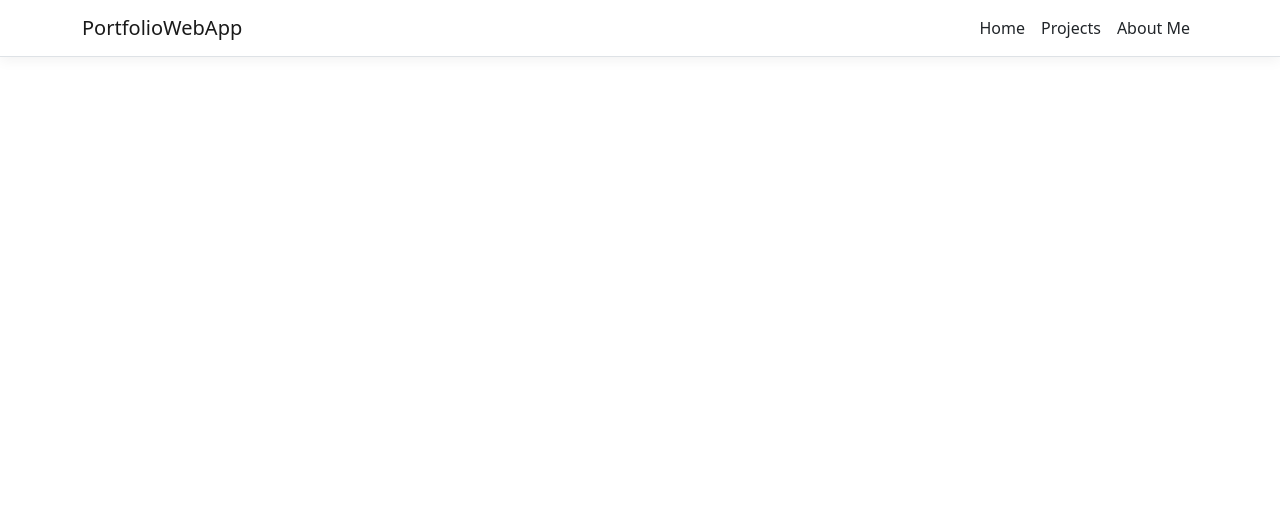
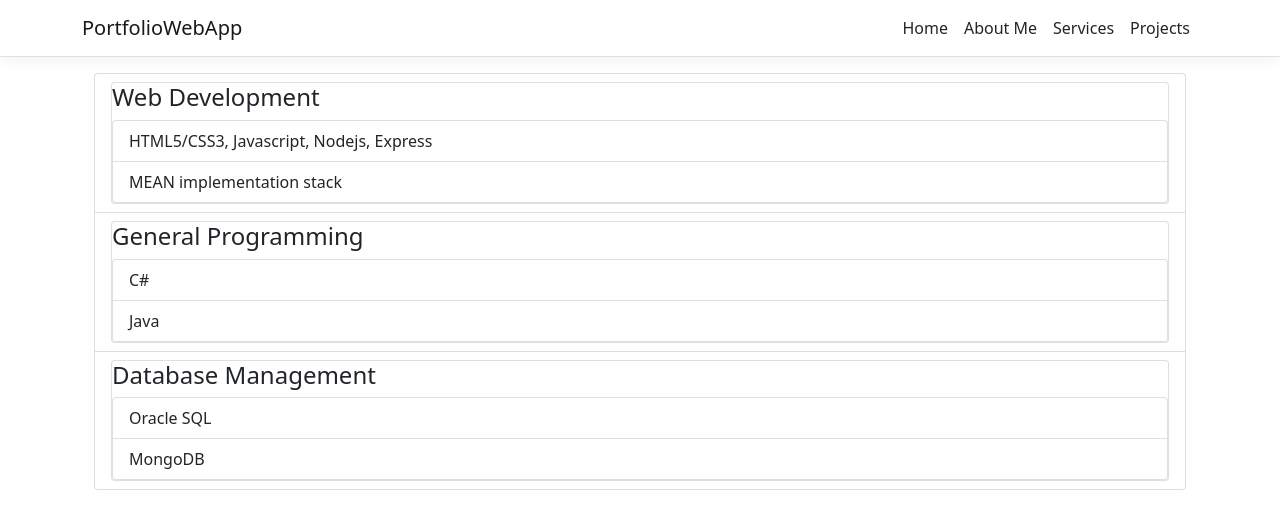
Before and after one commit to kyleokeeffe/ASPNET-PortfolioWebApp, an Angular app in the folder ClientApp/: page /services in a window 1280 px wide. Before the commit this address led to /. Shown: the top 526 px of the page. Built offline with nearby package versions, Linux system fonts and the light colour scheme.

Commit message:
added services component

```diff
--- a/ClientApp/src/app/nav-menu/nav-menu.component.html
+++ b/ClientApp/src/app/nav-menu/nav-menu.component.html
@@ -25,18 +25,16 @@
                   [routerLinkActiveOptions]="{ exact: true }">
                   <a class="nav-link text-dark" [routerLink]="['/']">Home</a>
               </li>
-            <!--  <li class="nav-item" [routerLinkActive]="['link-active']">
-                  <a class="nav-link text-dark" [routerLink]="['/counter']">Counter</a>
+              <li class="nav-item" [routerLinkActive]="['link-active']">
+                  <a class="nav-link text-dark" [routerLink]="['/about']">About Me</a>
               </li>
               <li class="nav-item" [routerLinkActive]="['link-active']">
-                  <a class="nav-link text-dark" [routerLink]="['/fetch-data']">Fetch data</a>
-              </li>-->
+                  <a class="nav-link text-dark" [routerLink]="['/services']">Services</a>
+              </li>
               <li class="nav-item" [routerLinkActive]="['link-active']">
                   <a class="nav-link text-dark" [routerLink]="['/projects']">Projects</a>
               </li>
-              <li class="nav-item" [routerLinkActive]="['link-active']">
-                  <a class="nav-link text-dark" [routerLink]="['/about']">About Me</a>
-              </li>
+
           </ul>
       </div>
     </div>
--- /dev/null
+++ b/ClientApp/src/app/services/services.component.html
@@ -0,0 +1,39 @@
+<div class="container">
+    <!-- List group for service listing -->
+    <ul class="list-group">
+        <li class="list-group-item">
+            <div class="card">
+                <h4 class="card-title">Web Development</h4>
+                <div class="card-text">
+                    <ul class="list-group">
+                        <li class="list-group-item">HTML5/CSS3, Javascript, Nodejs, Express</li>
+                        <li class="list-group-item">MEAN implementation stack</li>
+                    </ul>
+                </div>
+            </div>
+        </li>
+        <li class="list-group-item">
+            <div class="card">
+                <h4 class="card-title">General Programming</h4>
+                <div class="card-text">
+                    <ul class="list-group">
+                        <li class="list-group-item">C#</li>
+                        <li class="list-group-item">Java</li>
+                    </ul>
+                </div>
+            </div>
+        </li>
+        <li class="list-group-item">
+            <div class="card">
+                <h4 class="card-title">Database Management</h4>
+                <div class="card-text">
+                    <ul class="list-group">
+                        <li class="list-group-item">Oracle SQL</li>
+                        <li class="list-group-item">MongoDB</li>
+                    </ul>
+                </div>
+            </div>
+        </li>
+
+    </ul>
+</div>
--- /dev/null
+++ b/ClientApp/src/app/services/services.component.ts
@@ -0,0 +1,15 @@
+import { Component, OnInit } from '@angular/core';
+
+@Component({
+  selector: 'app-services',
+  templateUrl: './services.component.html',
+  styleUrls: ['./services.component.css']
+})
+export class ServicesComponent implements OnInit {
+
+  constructor() { }
+
+  ngOnInit(): void {
+  }
+
+}
```
Also changed, not shown: ClientApp/src/app/app.module.ts (+4 -5 lines), ClientApp/src/app/services/services.component.css (added), 1 other file (tests, documents, lock files or other folders).
